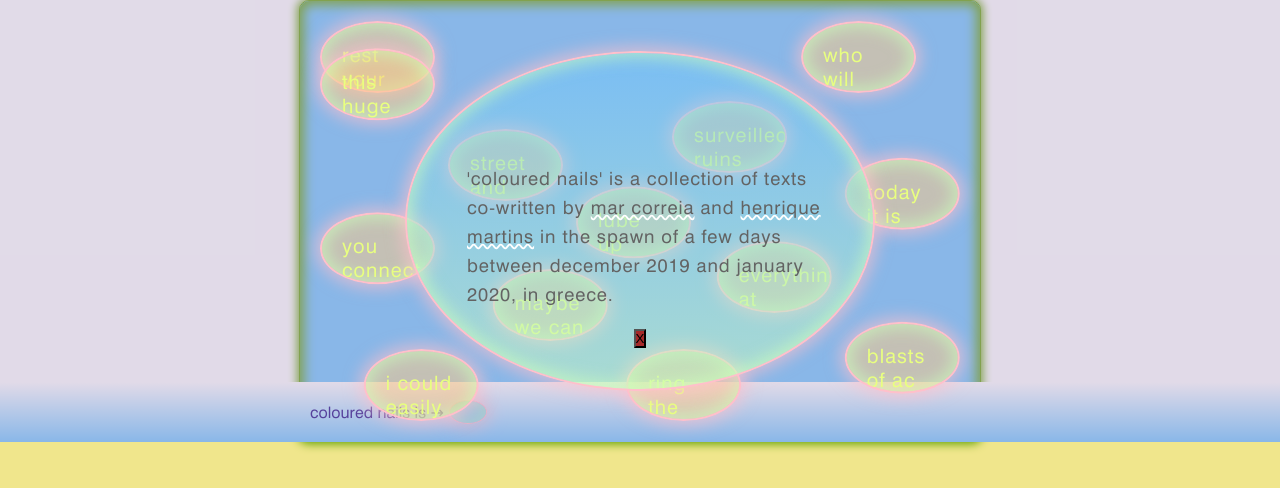
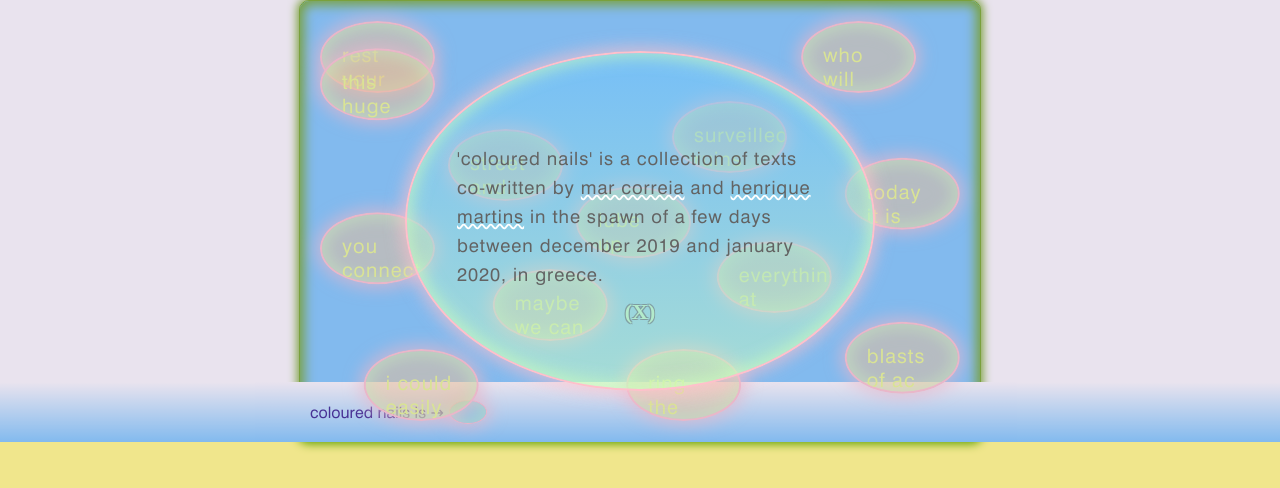
Before and after one commit to xrfg/coloured-nails, a React (Create React App) app: page / in a window 1280 px wide. Both pictures are taken after a click on the element 468 px from the left and 412 px from the top of the page. Shown: the top 488 px of the page. Built offline with nearby package versions, Linux system fonts and the light colour scheme.

Commit message:
further styling

```diff
--- a/src/Sass/Description.scss
+++ b/src/Sass/Description.scss
@@ -1,6 +1,7 @@
 $website-blue: rgb(108, 196, 255);
 $website-green: rgb(97, 161, 0);
 $outline: rgb(66, 66, 66);
+$btn-text-outline: rgb(99, 99, 99);
 
 /* html {
   height: -webkit-fill-available;
@@ -26,20 +27,32 @@ $outline: rgb(66, 66, 66);
 a {
   text-decoration: underline wavy white;
   color: inherit;
+  &:hover {
+    text-decoration: underline wavy pink;
+  }
+  transition: text-decoration 0.15s ease-in-out;
 }
 
 .description-overlay {
   min-width: 100vw;
   min-height: 100vh;
-  background-color: rgba(181, 164, 197, 0.4);
+  z-index: 50;
+
   min-height: -webkit-fill-available;
   position: absolute;
   display: flex;
   justify-content: center;
   align-items: center;
-  transition: all 3s ease-in-out;
+  animation: appear-overlay 0.8s ease-in forwards;
 }
 
+@keyframes appear-overlay {
+  0% {
+  }
+  100% {
+    background-color: rgba(181, 164, 197, 0.3);
+  }
+}
 .description-component {
   display: flex;
   flex-direction: column;
@@ -57,16 +70,48 @@ a {
   box-shadow: 0 0 15px 5px rgba(255, 192, 203, 0.6),
     inset 0 0 15px 5px rgba(203, 255, 187, 0.6);
 
-  .blob {
-    padding: 6.9rem 2rem 2rem 4rem;
+  &__text {
+    @include body-text;
+    padding: 2rem 3rem 0rem 3rem;
+  }
 
-    &__text {
-      @include body-text;
+  &__closing-btn {
+    border: none;
+    border-radius: 4px;
+    width: 3rem;
+    height: 3rem;
+    padding: 1rem;
+    display: flex;
+
+    justify-content: center;
+
+    span {
+      font-size: 2.2rem;
+      font-weight: bold;
+      font-family: cursive;
+      color: rgb(203, 255, 187);
+      &:hover {
+        color: pink;
+      }
+
+      animation: btn-appear 3s ease-in forwards;
+      transition: color 0.15s;
     }
   }
+}
 
-  button {
-    background-color: brown;
+@keyframes btn-appear {
+  0% {
+    opacity: 0;
+  }
+  80% {
+    opacity: 0;
+  }
+  100% {
+    cursor: pointer;
+    opacity: 1;
+    text-shadow: -1px -1px 0 $btn-text-outline, 1px -1px 0 $btn-text-outline,
+      -1px 1px 0 $btn-text-outline, 1px 1px 0 $btn-text-outline;
   }
 }
 
--- a/src/Sass/TextComponent.scss
+++ b/src/Sass/TextComponent.scss
@@ -13,13 +13,25 @@ $outline: rgb(66, 66, 66);
   min-width: 100vw;
   min-height: 100vh;
   position: absolute;
+
+  z-index: 50;
   display: flex;
   justify-content: center;
   align-items: center;
+  animation: appear-overlay 0.8s ease-in forwards;
+}
+
+@keyframes appear-overlay {
+  0% {
+  }
+  100% {
+    background-color: rgba(181, 164, 197, 0.3);
+  }
 }
 
 .text-component {
   position: absolute;
+  z-index: 100;
   height: 80vh;
   border-radius: 10px;
   /* border: 4px solid $website-blue; */
--- a/src/Scripts/App.js
+++ b/src/Scripts/App.js
@@ -1,9 +1,9 @@
-import React, { useState, useEffect } from "react";
+import React, { useState } from "react";
 import Animation from "./Components/Animation";
 import "../Sass/Reset.scss";
 import { BrowserRouter } from "react-router-dom";
-import Description from "./Components/Description";
 import "../Sass/Footer.scss";
+import "../Sass/Description.scss";
 
 function App() {
   const [displayItem, setDisplayItem] = useState(false);
@@ -29,8 +29,7 @@ function App() {
           {displayItem && (
             <div className="description-overlay">
               <section className="background2-2 description-component">
-                <div className="blob">
-                  <p className="blob__text">
+                <p className="description-component__text">
                   'coloured nails' is a collection of texts co-written by{" "}
                   <a
                     rel="noreferrer"
@@ -50,9 +49,13 @@ function App() {
                   in the spawn of a few days between december 2019 and january
                   2020, in greece.
                 </p>
+
+                <div
+                  className="description-component__closing-btn"
+                  onClick={() => setDisplayItem(!displayItem)}
+                >
+                  <span>(X)</span>
                 </div>
-                {}
-                <button onClick={() => setDisplayItem(!displayItem)}>X</button>
               </section>
             </div>
           )}
--- a/src/Scripts/Components/Animation.js
+++ b/src/Scripts/Components/Animation.js
@@ -5,15 +5,12 @@ import Lake from "./Lake";
 import { Route } from "react-router-dom";
 import TextComponent from "./TextComponent";
 
-/* import Description from "./Description"; */
-
 export default function Animation() {
   const lakes = ["one", "two", "three"];
 
   return (
     <div className="page">
-      <Route path="/box/:textId" component={TextComponent} />
-      {/* <Route path="/description" component={Description} /> */}
+      <Route path="/:id" component={TextComponent} />
 
       <div className="universe">
         <main>
--- a/src/Scripts/Components/Box.js
+++ b/src/Scripts/Components/Box.js
@@ -1,12 +1,7 @@
 import React, { useState } from "react";
 import { Link } from "react-router-dom";
 import "../../Sass/Box.scss";
-
 export default function Box(props) {
-  /* const [textId] = useState(props.entry.id);
-  const [textDate] = useState(props.entry.date);
-  const [text] = useState(props.entry.text); */
-
   const { id, date, text } = props.entry;
 
   const [display, setDisplay] = useState("block");
@@ -21,12 +16,11 @@ export default function Box(props) {
   return (
     <Link
       to={{
-        pathname: `/box/${id}`,
+        pathname: `/${id}`,
         state: {
           textId: id,
           textDate: date,
           text: text,
-          /* textObj: props.entry */
         },
       }}
     >
@@ -47,7 +41,6 @@ export default function Box(props) {
         }}
         style={{
           animationPlayState: playState,
-          /* animationDelay: props.animationDelay, */
           backgroundColor: opacity,
           zIndex: zIndex,
           display: display,
--- a/src/Scripts/Components/Description.js
+++ /dev/null
@@ -1,45 +0,0 @@
-import React from "react";
-import "../../Sass/Reset.scss";
-import "../../Sass/Description.scss";
-
-export default function Description(props) {
-  return (
-    <div
-      className="description-overlay"
-      /* style={{ display: displayItem }}
-      onClick={(e) => {
-        console.log(e.target.className);
-        if (e.target.className === "overlay") props.history.goBack();
-      }} */
-    >
-      <section
-        style={{ zIndex: "100" }}
-        className="background2-2 description-component"
-      >
-        <div className="blob">
-          <p className="blob__text">
-            'coloured nails' is a collection of texts co-written by{" "}
-            <a
-              rel="noreferrer"
-              href="https://www.instagram.com/slantedroof2000/"
-              target="_blank"
-            >
-              mar correia
-            </a>{" "}
-            and{" "}
-            <a
-              rel="noreferrer"
-              href="https://www.instagram.com/lavenderexcesssweat"
-              target="_blank"
-            >
-              henrique martins
-            </a>{" "}
-            in the spawn of a few days between december 2019 and january 2020,
-            in greece.
-          </p>
-        </div>
-        <button>X</button>
-      </section>
-    </div>
-  );
-}
--- a/src/Scripts/Components/TextComponent.js
+++ b/src/Scripts/Components/TextComponent.js
@@ -1,12 +1,11 @@
 import React from "react";
-import { Route } from "react-router-dom";
+import { data } from "../../data/data";
 import "../../Sass/Reset.scss";
 import "../../Sass/TextComponent.scss";
-import Description from "./Description";
 
 export default function TextComponent(props) {
   const { textId, textDate, text } = props.location.state;
-  console.log(textId, textDate, text);
+
   return (
     <div
       className="overlay"
@@ -14,11 +13,7 @@ export default function TextComponent(props) {
         if (e.target.className === "overlay") props.history.goBack();
       }}
     >
-      <Route path="/box/:textId/description" component={Description} />
-      <section
-        style={{ zIndex: "100" }}
-        className="background2-1 text-component"
-      >
+      <section className="background2-1 text-component">
         <div>
           <main className="content-container">
             <div className="blob">
```
Also changed, not shown: src/Scripts/Components/Footer.js (deleted, +0 -19 lines), src/Scripts/Components/Lake.js (+0 -21 lines), src/Scripts/Components/PageNotFound.js (deleted, +0 -9 lines). Lines whose indentation alone changed are shown as unchanged.
